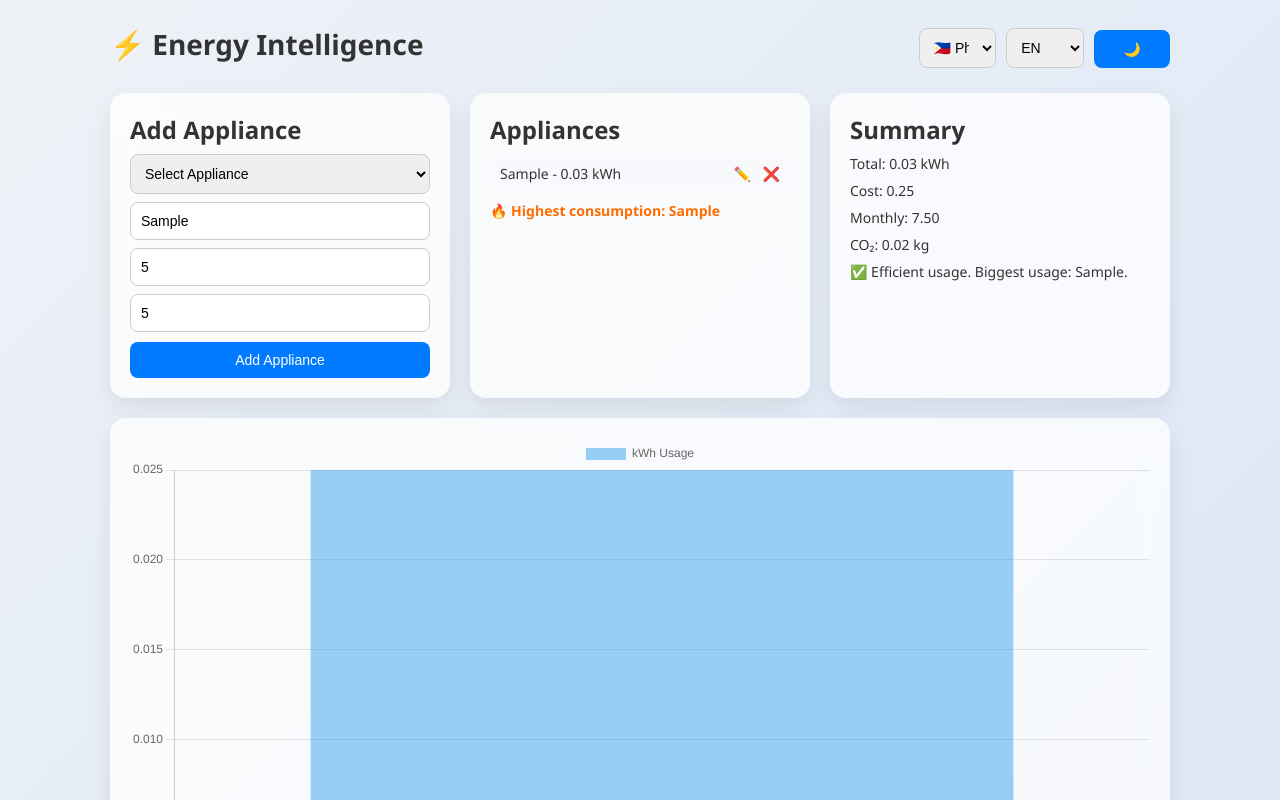
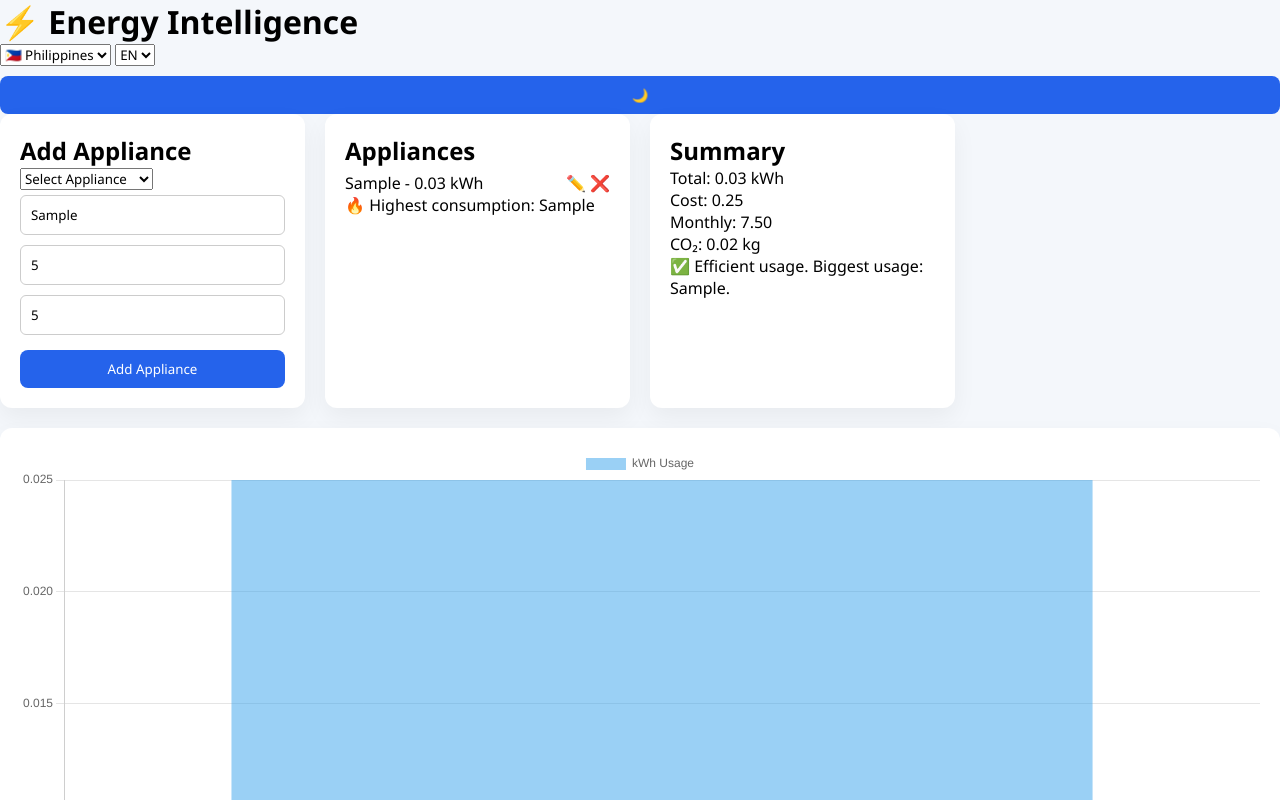
Before and after one commit to scheinremdy/energy-consumption, a plain HTML site: page index.html in a window 1280 px wide. Both pictures are taken after typing "Sample", "5", "5" into the empty fields and a click on the button "Add Appliance". Shown: the top 800 px of the page. Drawn offline with nearby package versions, Linux system fonts and the light colour scheme.

Commit message:
Update style.css

```diff
--- a/style.css
+++ b/style.css
@@ -1,155 +1,87 @@
 * {
   box-sizing: border-box;
-  margin: 0;
-  padding: 0;
+  margin:0;
+  padding:0;
+  font-family:'Segoe UI', sans-serif;
 }
 
 body {
-  font-family: 'Segoe UI', sans-serif;
-  background: linear-gradient(135deg, #eef2f7, #dbe6f6);
-  color: #333;
+  background:#f4f7fb;
 }
 
-/* MAIN CONTAINER */
-.app {
-  max-width: 1100px;
-  margin: auto;
-  padding: 20px;
+.dashboard {
+  display:flex;
 }
 
-/* HEADER */
-header {
-  display: flex;
-  justify-content: space-between;
-  align-items: center;
-  margin-bottom: 25px;
+.sidebar {
+  width:220px;
+  background:#111827;
+  color:white;
+  padding:20px;
+  height:100vh;
 }
 
-header h1 {
-  font-size: 28px;
+.main {
+  flex:1;
+  padding:20px;
 }
 
-.controls {
-  display: flex;
-  gap: 10px;
+.topbar {
+  margin-bottom:20px;
 }
 
-/* GRID LAYOUT */
-.grid {
-  display: grid;
-  grid-template-columns: repeat(auto-fit, minmax(300px, 1fr));
-  gap: 20px;
+.stats {
+  display:grid;
+  grid-template-columns:repeat(auto-fit,minmax(150px,1fr));
+  gap:15px;
+  margin-bottom:20px;
 }
 
-/* CARDS */
-.card {
-  background: rgba(255, 255, 255, 0.75);
-  backdrop-filter: blur(12px);
-  padding: 20px;
-  border-radius: 16px;
-  box-shadow: 0 10px 25px rgba(0, 0, 0, 0.08);
-  transition: 0.2s ease;
+.stat {
+  background:white;
+  padding:15px;
+  border-radius:10px;
+  box-shadow:0 5px 15px rgba(0,0,0,0.05);
 }
 
-.card:hover {
-  transform: translateY(-3px);
+.grid {
+  display:grid;
+  grid-template-columns:repeat(auto-fit,minmax(300px,1fr));
+  gap:20px;
 }
 
-/* FULL WIDTH CARD */
-.full {
-  grid-column: 1 / -1;
+.card {
+  background:white;
+  padding:20px;
+  border-radius:12px;
+  box-shadow:0 10px 25px rgba(0,0,0,0.05);
 }
 
-/* INPUTS */
-input, select {
-  width: 100%;
-  padding: 10px;
-  margin-top: 8px;
-  border-radius: 8px;
-  border: 1px solid #ccc;
-  font-size: 14px;
+.full {
+  grid-column:1/-1;
 }
 
-/* BUTTON */
-button {
-  width: 100%;
-  padding: 10px;
-  margin-top: 10px;
-  background: #007bff;
-  color: white;
-  border: none;
-  border-radius: 8px;
-  cursor: pointer;
-  font-size: 14px;
-  transition: 0.2s;
+input {
+  width:100%;
+  margin:5px 0;
+  padding:10px;
+  border-radius:6px;
+  border:1px solid #ccc;
 }
 
-button:hover {
-  background: #0056b3;
-}
-
-/* LIST */
-ul {
-  margin-top: 10px;
+button {
+  width:100%;
+  padding:10px;
+  margin-top:10px;
+  background:#2563eb;
+  color:white;
+  border:none;
+  border-radius:8px;
+  cursor:pointer;
 }
 
 li {
-  display: flex;
-  justify-content: space-between;
-  align-items: center;
-  background: #f8f9fc;
-  padding: 8px 10px;
-  border-radius: 8px;
-  margin-top: 6px;
-  font-size: 14px;
+  display:flex;
+  justify-content:space-between;
+  margin-top:5px;
 }
-
-/* ICONS */
-.edit {
-  color: #007bff;
-  cursor: pointer;
-  margin-right: 8px;
-}
-
-.delete {
-  color: red;
-  cursor: pointer;
-}
-
-/* SUMMARY TEXT */
-.card p {
-  margin-top: 8px;
-  font-size: 14px;
-}
-
-/* TOP DEVICE */
-#topDevice {
-  margin-top: 10px;
-  font-weight: bold;
-  color: #ff6b00;
-}
-
-/* DARK MODE */
-.dark {
-  background: #121212;
-  color: white;
-}
-
-.dark .card {
-  background: #1e1e1e;
-}
-
-.dark input,
-.dark select {
-  background: #2c2c2c;
-  color: white;
-  border: 1px solid #444;
-}
-
-.dark li {
-  background: #2c2c2c;
-}
-
-.dark button {
-  background: #4a90e2;
-}
```
